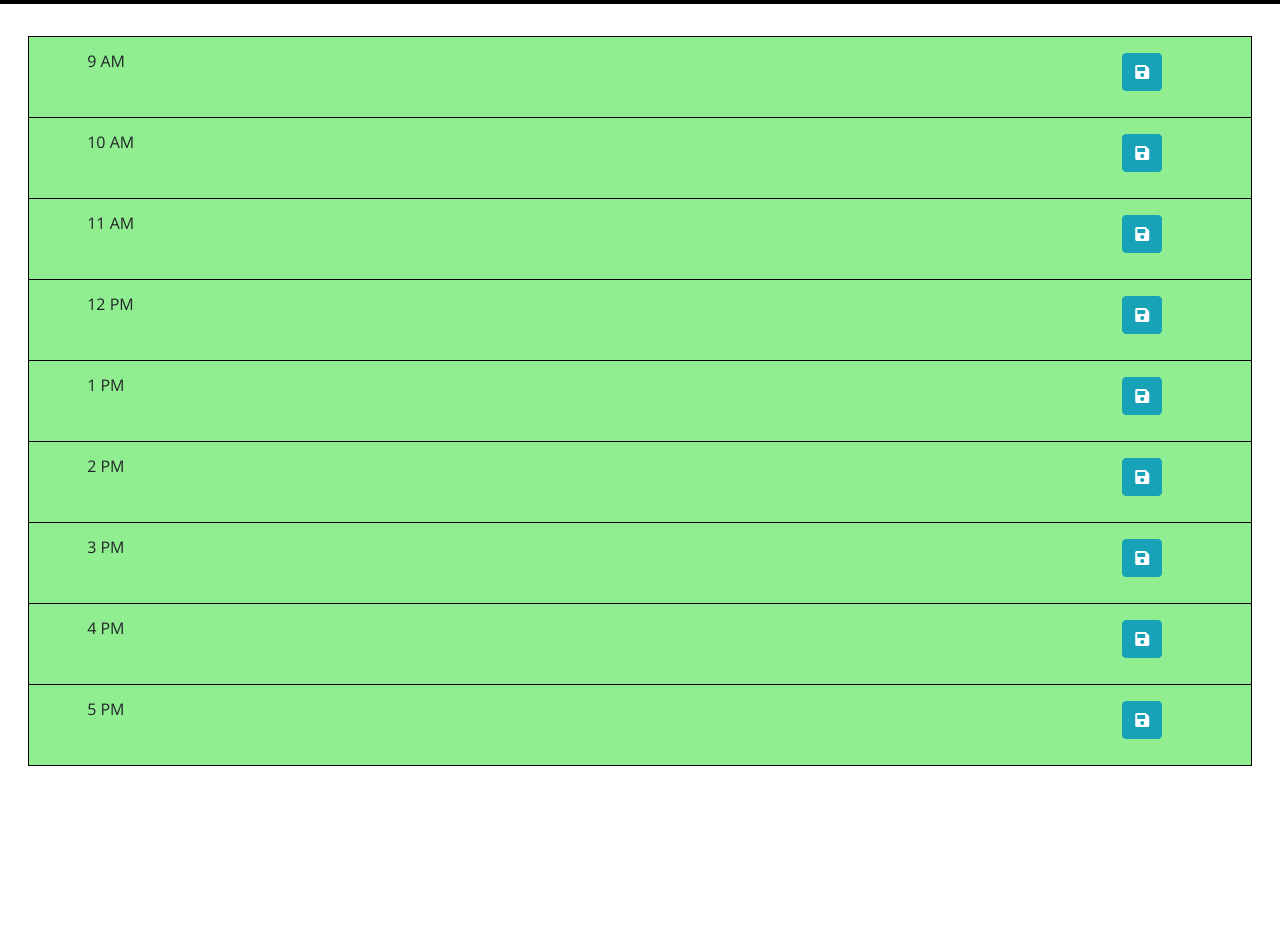
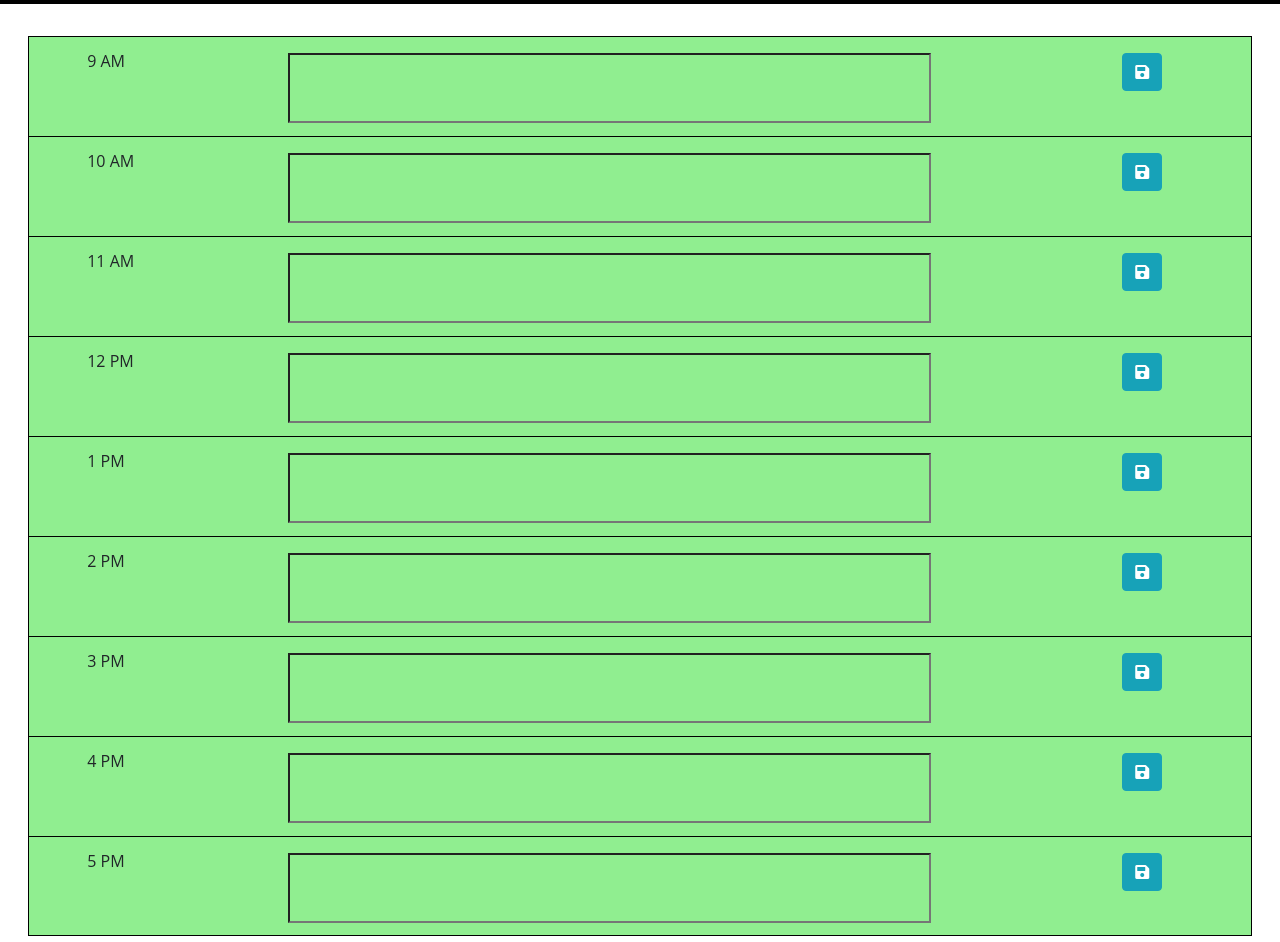
Before and after one commit to PhilipLemaster/Homework-5, a plain HTML site: page index.html in a window 1280 px wide. Shown: the part 264-1206 px from the top of the page. Before the commit the page ends 1030 px from the top, so only its background shows below. Drawn offline with nearby package versions, Linux system fonts and the light colour scheme.

Commit message:
got buttons and storage working

```diff
--- a/assets/style.css
+++ b/assets/style.css
@@ -75,6 +75,7 @@ textarea{
   background-color: lightgrey;
   border: 1px solid black;
   border-block-end: none;
+  height: 100px;
 }
 
 #last-container {
@@ -84,3 +85,9 @@ textarea{
 .textbox {
   width: 500px;
 }
+
+#input1, #input2, #input3, #input4, #input5, #input6, #input7, #input8, #input9 {
+  background-color: transparent;
+  width: 80%;
+  height: 70px;
+}
--- a/index.html
+++ b/index.html
@@ -14,10 +14,7 @@
       integrity="sha384-50oBUHEmvpQ+1lW4y57PTFmhCaXp0ML5d60M1M7uH2+nqUivzIebhndOJK28anvf"
       crossorigin="anonymous"
     />
-    <link
-      href="https://fonts.googleapis.com/css?family=Open+Sans&display=swap"
-      rel="stylesheet"
-    />
+
     <link rel="stylesheet" href="assets/style.css" />
 
     <title>Work Day Scheduler</title>
@@ -34,11 +31,11 @@
           <div class="col-md-2">
               <span>9 AM</span>
           </div>
-          <div class="col-md-8">
-              <span class="textbox"></span>
+          <div class="col-md-8" id="textbox1">
+            <input type="" id="input1">
           </div>
           <div class="col-md-2">
-            <button type="button" class="btn btn-info"><i class="fas fa-save"></i></button>
+            <button type="button" class="btn btn-info" id="but1"><i class="fas fa-save"></i></button>
           </div>
       </div>
     </div>
@@ -47,11 +44,11 @@
           <div class="col-md-2">
               <span>10 AM</span>
           </div>
-          <div class="col-md-8">
-              <span class="textbox"></span>
+          <div class="col-md-8" id="textbox2">
+            <input type="" id="input2">
           </div>
           <div class="col-md-2">
-            <button type="button" class="btn btn-info"><i class="fas fa-save"></i></button>
+            <button type="button" class="btn btn-info" id="but2"><i class="fas fa-save"></i></button>
           </div>
       </div>
     </div>
@@ -60,11 +57,11 @@
           <div class="col-md-2">
               <span>11 AM</span>
           </div>
-          <div class="col-md-8">
-              <span class="textbox"></span>
+          <div class="col-md-8" id="textbox3">
+            <input type="" id="input3">
           </div>
           <div class="col-md-2">
-            <button type="button" class="btn btn-info"><i class="fas fa-save"></i></button>
+            <button type="button" class="btn btn-info" id="but3"><i class="fas fa-save"></i></button>
           </div>
       </div>
     </div>
@@ -73,11 +70,11 @@
           <div class="col-md-2">
               <span>12 PM</span>
           </div>
-          <div class="col-md-8">
-              <span class="textbox"></span>
+          <div class="col-md-8" id="textbox4">
+            <input type="" id="input4">
           </div>
           <div class="col-md-2">
-            <button type="button" class="btn btn-info"><i class="fas fa-save"></i></button>
+            <button type="button" class="btn btn-info" id="but4"><i class="fas fa-save"></i></button>
           </div>
       </div>
     </div>
@@ -86,11 +83,11 @@
           <div class="col-md-2">
               <span>1 PM</span>
           </div>
-          <div class="col-md-8">
-              <span class="textbox"></span>
+          <div class="col-md-8" id="textbox5">
+            <input type="" id="input5">
           </div>
           <div class="col-md-2">
-            <button type="button" class="btn btn-info"><i class="fas fa-save"></i></button>
+            <button type="button" class="btn btn-info" id="but5"><i class="fas fa-save"></i></button>
           </div>
       </div>
     </div>
@@ -99,11 +96,11 @@
           <div class="col-md-2">
               <span>2 PM</span>
           </div>
-          <div class="col-md-8">
-              <span class="textbox"></span>
+          <div class="col-md-8" id="textbox6">
+            <input type="" id="input6">
           </div>
           <div class="col-md-2">
-            <button type="button" class="btn btn-info"><i class="fas fa-save"></i></button>
+            <button type="button" class="btn btn-info" id="but6"><i class="fas fa-save"></i></button>
           </div>
       </div>
     </div>
@@ -112,11 +109,11 @@
           <div class="col-md-2">
               <span>3 PM</span>
           </div>
-          <div class="col-md-8">
-              <span class="textbox"></span>
+          <div class="col-md-8" id="textbox7">
+            <input type="" id="input7">
           </div>
           <div class="col-md-2">
-            <button type="button" class="btn btn-info"><i class="fas fa-save"></i></button>
+            <button type="button" class="btn btn-info" id="but7"><i class="fas fa-save"></i></button>
           </div>
       </div>
     </div>
@@ -125,11 +122,11 @@
           <div class="col-md-2">
               <span>4 PM</span>
           </div>
-          <div class="col-md-8">
-              <span class="textbox"></span>
+          <div class="col-md-8" id="textbox8">
+            <input type="" id="input8">
           </div>
           <div class="col-md-2">
-            <button type="button" class="btn btn-info"><i class="fas fa-save"></i></button>
+            <button type="button" class="btn btn-info" id="but8"><i class="fas fa-save"></i></button>
           </div>
       </div>
     </div>
@@ -138,11 +135,11 @@
           <div class="col-md-2">
               <span>5 PM</span>
           </div>
-          <div class="col-md-8">
-              <span class="textbox"></span>
+          <div class="col-md-8" id="textbox9">
+            <input type="" id="input9">
           </div>
           <div class="col-md-2">
-            <button type="button" class="btn btn-info"><i class="fas fa-save"></i></button>
+            <button type="button" class="btn btn-info" id="but9"><i class="fas fa-save"></i></button>
           </div>
       </div>
     </div>
@@ -169,6 +166,55 @@
         }
       })
 
+      let textbox = document.getElementsByClassName('col-md-8');
+      let input1 = document.getElementById('input1');
+      let but1 = document.getElementById('but1');
+
+      input1.value = localStorage.getItem('Text 1')
+      but1.addEventListener('click', function(e){
+        localStorage.setItem('Text 1', input1.value)
+      })
+
+      input2.value = localStorage.getItem('Text 2')
+      but2.addEventListener('click', function(e){
+        localStorage.setItem('Text 2', input2.value)
+      })
+
+      input3.value = localStorage.getItem('Text 3')
+      but3.addEventListener('click', function(e){
+        localStorage.setItem('Text 3', input3.value)
+      })
+
+      input4.value = localStorage.getItem('Text 4')
+      but4.addEventListener('click', function(e){
+        localStorage.setItem('Text 4', input4.value)
+      })
+
+      input5.value = localStorage.getItem('Text 5')
+      but5.addEventListener('click', function(e){
+        localStorage.setItem('Text 5', input5.value)
+      })
+
+      input6.value = localStorage.getItem('Text 6')
+      but6.addEventListener('click', function(e){
+        localStorage.setItem('Text 6', input6.value)
+      })
+
+      input7.value = localStorage.getItem('Text 7')
+      but7.addEventListener('click', function(e){
+        localStorage.setItem('Text 7', input7.value)
+      })
+
+      input8.value = localStorage.getItem('Text 8')
+      but8.addEventListener('click', function(e){
+        localStorage.setItem('Text 8', input8.value)
+      })
+
+      input9.value = localStorage.getItem('Text 9')
+      but9.addEventListener('click', function(e){
+        localStorage.setItem('Text 9', input9.value)
+      })
+
     </script>
   </body>
 </html>
```
Also changed, not shown: assets/script.js (deleted).
